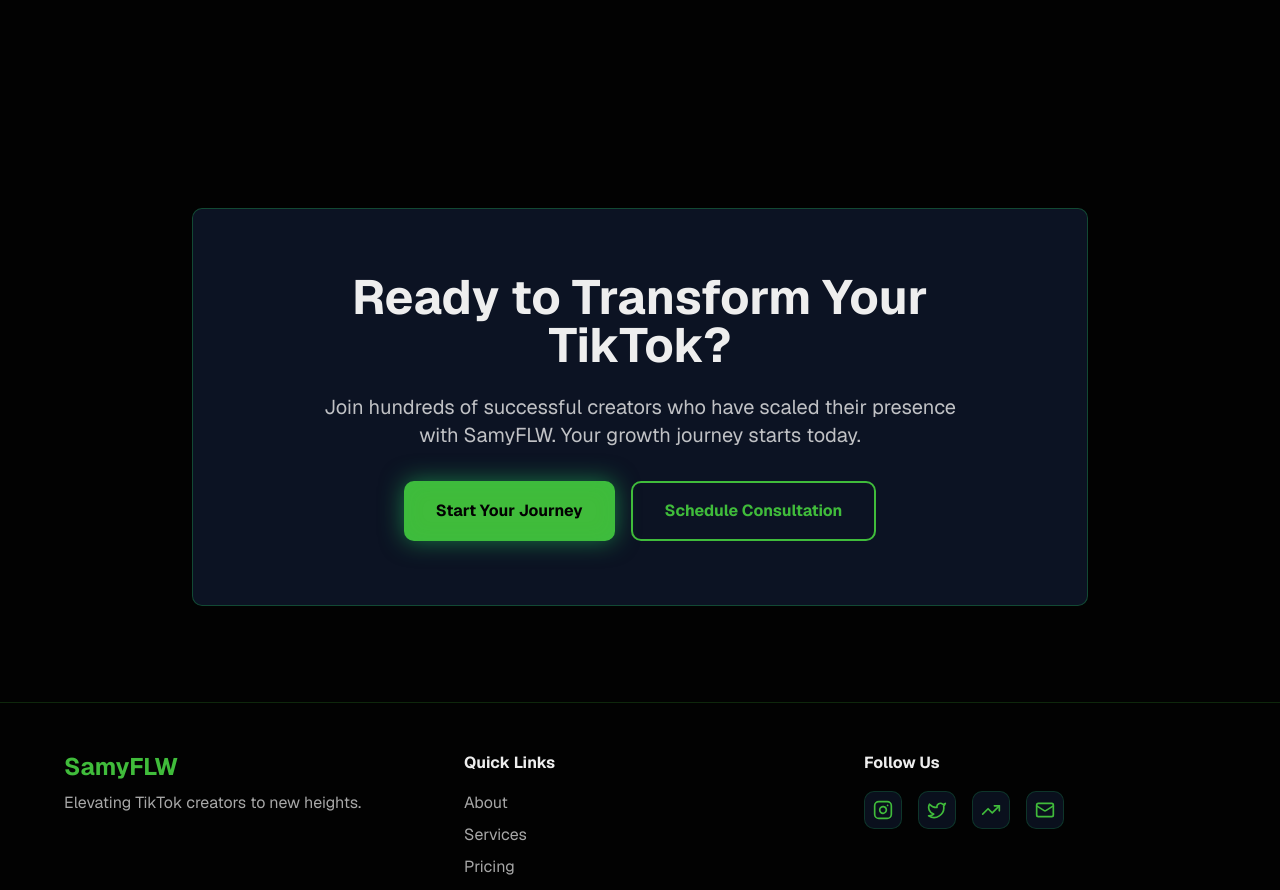
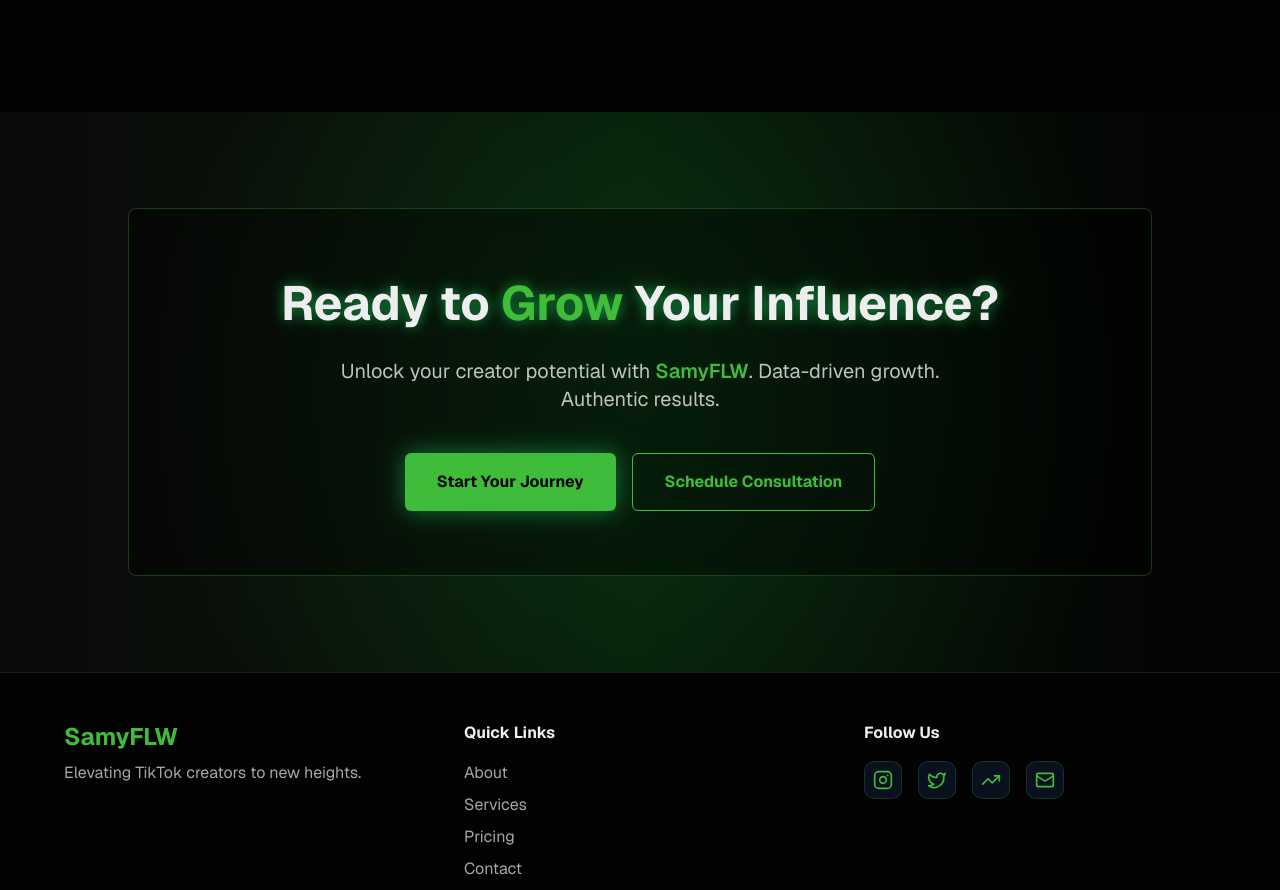
Before and after one commit to JaziBro/matrix_landing_page, a Next.js app: page / in a window 1280 px wide. Shown: the part 3521-4411 px from the top of the page. Built offline with nearby package versions, Linux system fonts and the light colour scheme.

Commit message:
Update CTA

```diff
--- a/app/components/CTA.tsx
+++ b/app/components/CTA.tsx
@@ -1,44 +1,63 @@
 "use client"
 
-import { motion } from "framer-motion"
+import { motion, Variants } from "framer-motion"
 import { useInView } from "react-intersection-observer"
 
 export default function CTA() {
   const { ref, inView } = useInView({ triggerOnce: true, threshold: 0.3 })
 
   const containerVariants = {
-    hidden: { opacity: 0, y: 20 },
+    hidden: { opacity: 0, y: 30 },
     visible: {
       opacity: 1,
       y: 0,
-      transition: { duration: 0.8 },
+      transition: { duration: 0.8, ease: [0.25, 1, 0.5, 1] as [number, number, number, number] },
     },
-  }
+  } satisfies Variants
 
   return (
-    <section ref={ref} className="relative py-24 px-4 md:px-8">
-      <div className="max-w-4xl mx-auto">
+    <section
+      ref={ref}
+      className="relative py-24 px-6 md:px-8 overflow-hidden"
+    >
+      {/* Background gradient with subtle glow */}
+      <div className="absolute inset-0 bg-gradient-to-r from-[oklch(0.15_0_0)] via-[oklch(0.2_0.05_142.5)] to-[oklch(0.1_0_0)] opacity-90" />
+      <div className="absolute inset-0 bg-[radial-gradient(circle_at_center,rgba(34,197,94,0.15),transparent_70%)]" />
+
       <motion.div
         variants={containerVariants}
         initial="hidden"
         animate={inView ? "visible" : "hidden"}
-          className="glass-effect-strong p-12 md:p-16 rounded-lg text-center border-2 border-accent/30"
+        className="relative z-10 max-w-5xl mx-auto text-center border border-accent/30 bg-background/40 backdrop-blur-md px-8 py-16"
+        style={{ borderRadius: "0.5rem" }}
       >
-          <h2 className="text-4xl md:text-5xl font-bold mb-6">Ready to Transform Your TikTok?</h2>
-          <p className="text-xl text-foreground/80 mb-8 max-w-2xl mx-auto">
-            Join hundreds of successful creators who have scaled their presence with SamyFLW. Your growth journey starts
-            today.
-          </p>
-          <div className="flex flex-col sm:flex-row gap-4 justify-center">
-            <button className="px-8 py-4 bg-accent text-background font-bold rounded hover:shadow-lg hover:shadow-accent/50 transition-all glow-pulse">
+        <motion.h2
+          variants={containerVariants}
+          className="text-4xl md:text-5xl font-bold mb-6 leading-tight text-glow"
+        >
+          Ready to <span className="text-accent">Grow</span> Your Influence?
+        </motion.h2>
+
+        <motion.p
+          variants={containerVariants}
+          className="text-lg md:text-xl text-foreground/80 mb-10 max-w-2xl mx-auto"
+        >
+          Unlock your creator potential with <span className="text-accent font-semibold">SamyFLW</span>.
+          Data-driven growth. Authentic results.
+        </motion.p>
+
+        <motion.div
+          variants={containerVariants}
+          className="flex flex-col sm:flex-row gap-4 justify-center"
+        >
+          <button className="px-8 py-4 bg-accent text-background font-bold rounded-sm cursor-pointer hover:shadow-[0_0_25px_rgba(34,197,94,0.6)] hover:-translate-y-0.5 transition-all duration-300 glow-pulse">
             Start Your Journey
           </button>
-            <button className="px-8 py-4 border-2 border-accent text-accent font-bold rounded hover:bg-accent/10 transition-all">
+          <button className="px-8 py-4 border border-accent text-accent font-bold rounded-sm cursor-pointer hover:bg-accent/10 transition-all duration-300 hover:-translate-y-0.5">
             Schedule Consultation
           </button>
-          </div>
         </motion.div>
-      </div>
+      </motion.div>
     </section>
   )
 }
```
Lines whose indentation alone changed are shown as unchanged.
